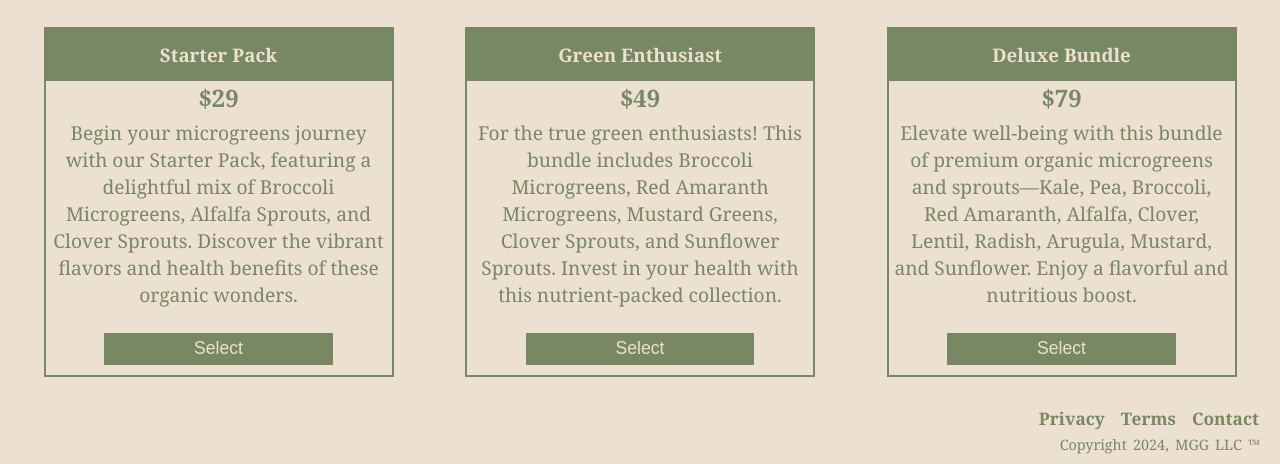
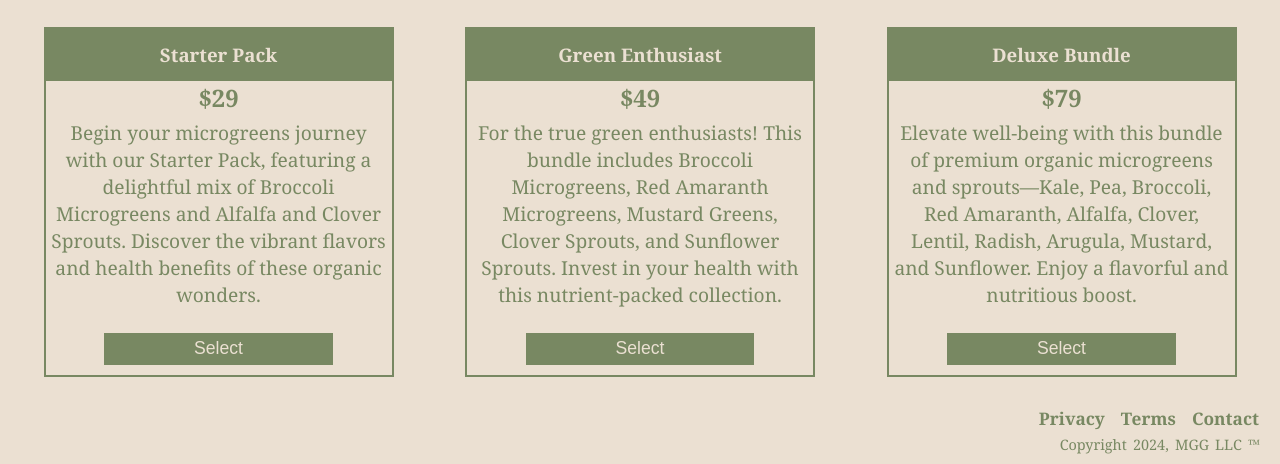
Before and after one commit to sams999/fCC_product_page, a plain HTML site: page index.html in a window 1280 px wide. Shown: the part 1358-1822 px from the top of the page. Drawn offline with Linux system fonts and the light colour scheme.

Commit message:
Add files via upload

```diff
--- a/index.html
+++ b/index.html
@@ -69,7 +69,7 @@
     <div class="package">
       <h3 class="package_header">Starter Pack</h3>
       <h2 class="package_pricing">$29</h2>
-      <p class="package_description">Begin your microgreens journey with our Starter Pack, featuring a delightful mix of Broccoli Microgreens, Alfalfa Sprouts, and Clover Sprouts. Discover the vibrant flavors and health benefits of these organic wonders.</p>
+      <p class="package_description">Begin your microgreens journey with our Starter Pack, featuring a delightful mix of Broccoli Microgreens and Alfalfa and Clover Sprouts. Discover the vibrant flavors and health benefits of these organic wonders.</p>
       <button class="btn">Select</button>
     </div>
     <div class="package">
```
